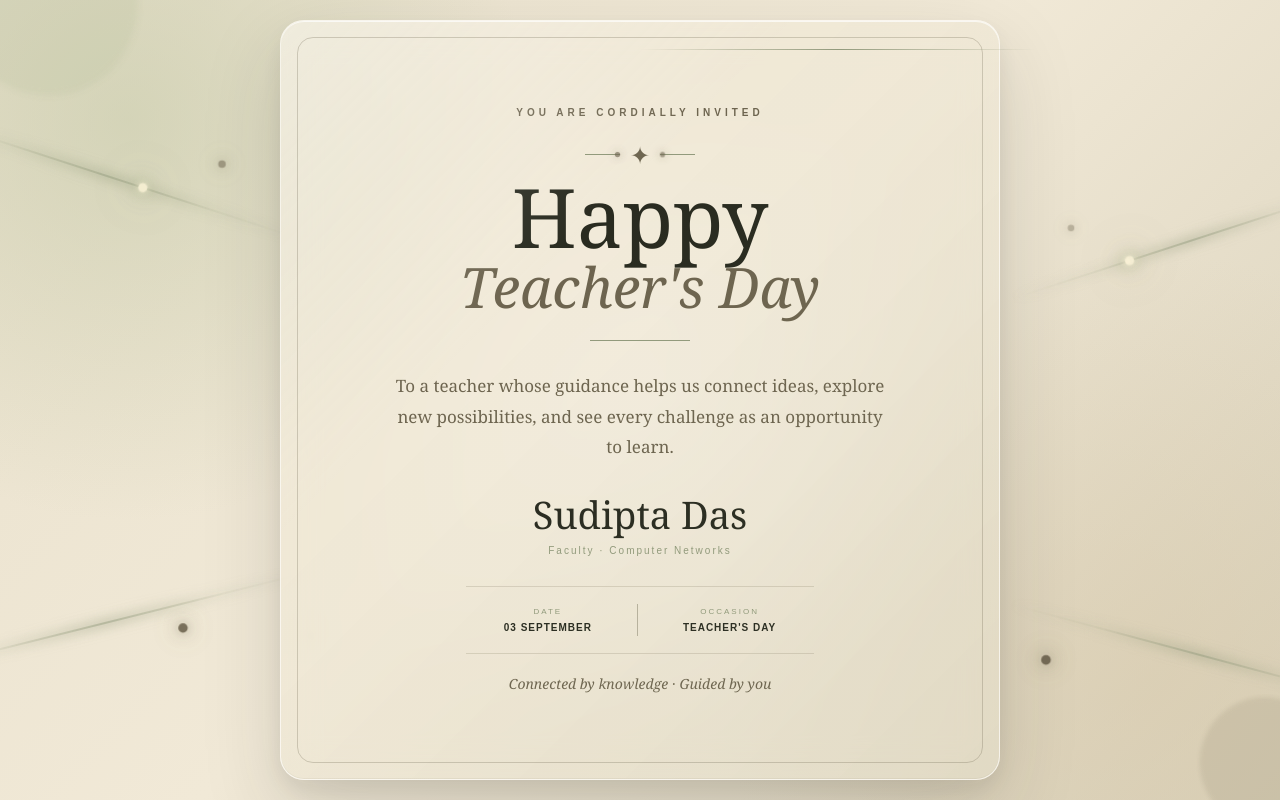
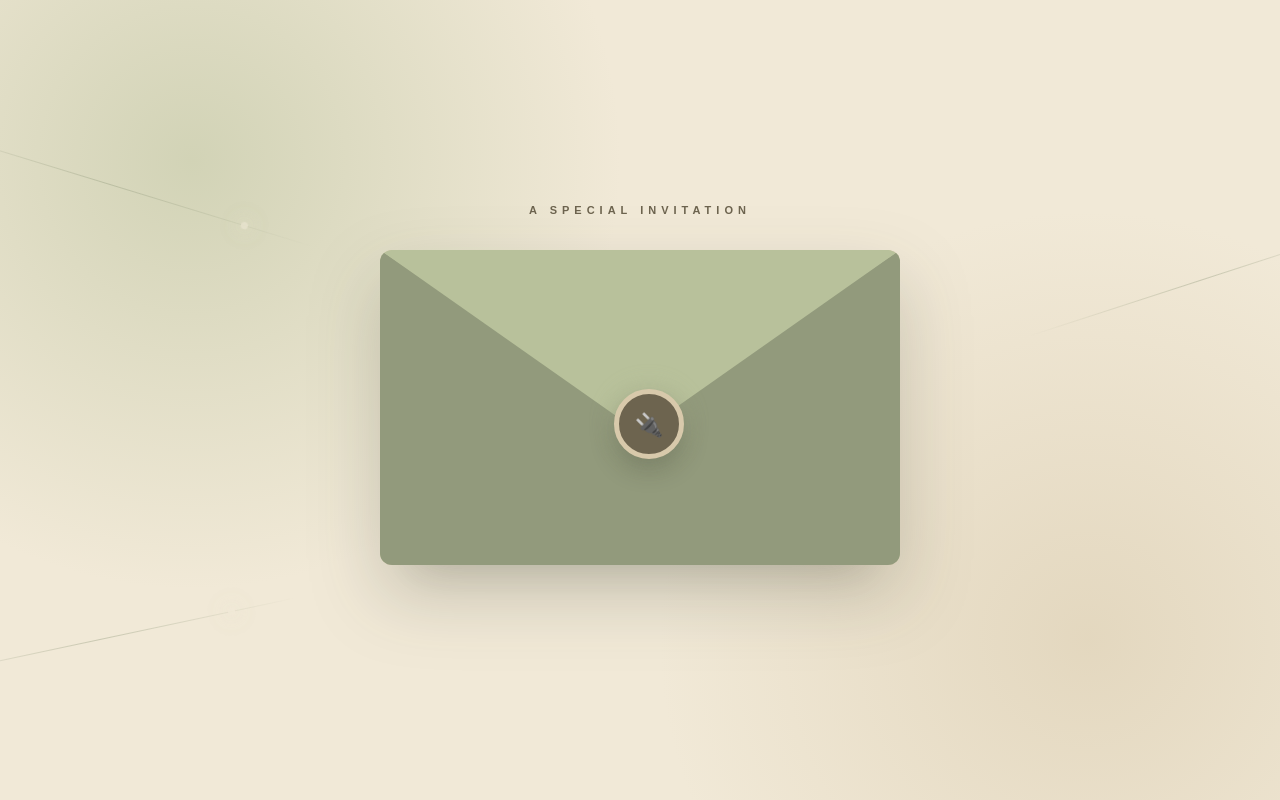
Before and after one commit to HarshitRaj31/Sudipta_sir, a React (Vite) app: page /invitation in a window 1280 px wide. Built offline with nearby package versions, Linux system fonts and the light colour scheme.

Commit message:
Updating

```diff
--- a/src/App.jsx
+++ b/src/App.jsx
@@ -10,8 +10,8 @@ function App() {
   return (
     <>
      <Routes>
-      <Route path='/invitation' element={<Invitation2/>}/>
-<Route path='/invite' element={<Envelope2/>}/>
+      <Route path='/' element={<Invitation2/>}/>
+<Route path='/invitation' element={<Envelope2/>}/>
 
      </Routes>
     </>
```
